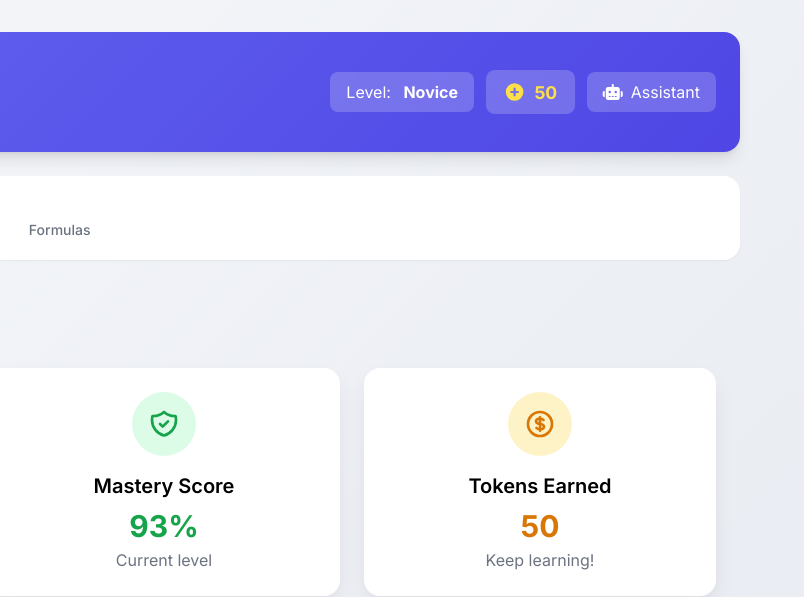
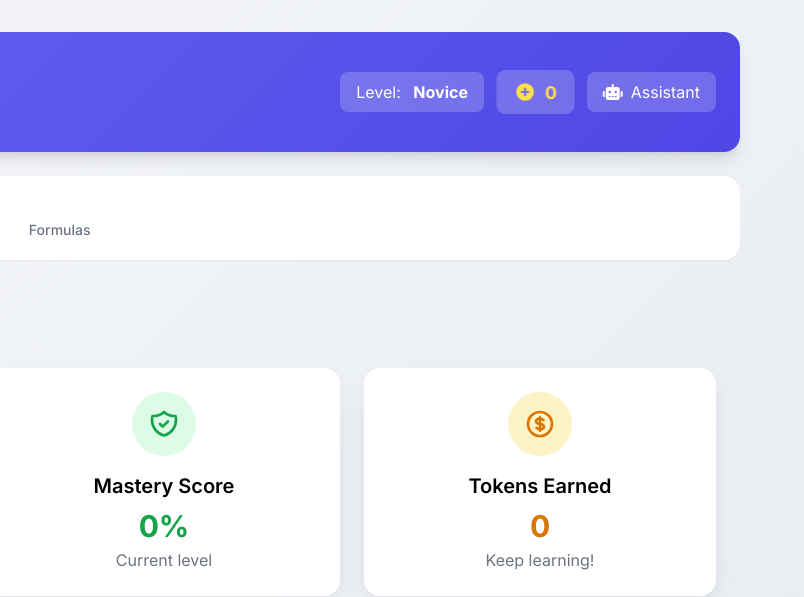
Before and after one commit to Awatiri/Economade-1, a plain HTML site: page index.html in a window 1280 px wide. Shown: the top 597 px of the page, 476-1280 px from the left. Drawn offline with nearby package versions, Linux system fonts and the light colour scheme.

Commit message:
Update index.html

```diff
--- a/index.html
+++ b/index.html
@@ -195,13 +195,13 @@
             userId: 'user-' + Math.floor(Math.random() * 10000),
             username: 'EconExplorer',
             userLevel: 'Novice',
-            tokens: 50,
+            tokens: 0,
             lessonsCompleted: [],
             challengesCompleted: [],
             currentView: 'home',
             userProgress: {
-                scarcity: { completed: true, score: 100 },
-                supplyDemand: { completed: true, score: 85 },
+                scarcity: { completed: false, score: 0 },
+                supplyDemand: { completed: false, score: 0 },
                 elasticity: { completed: false, score: 0 },
                 marketStructures: { completed: false, score: 0 },
                 gdp: { completed: false, score: 0 },
```
